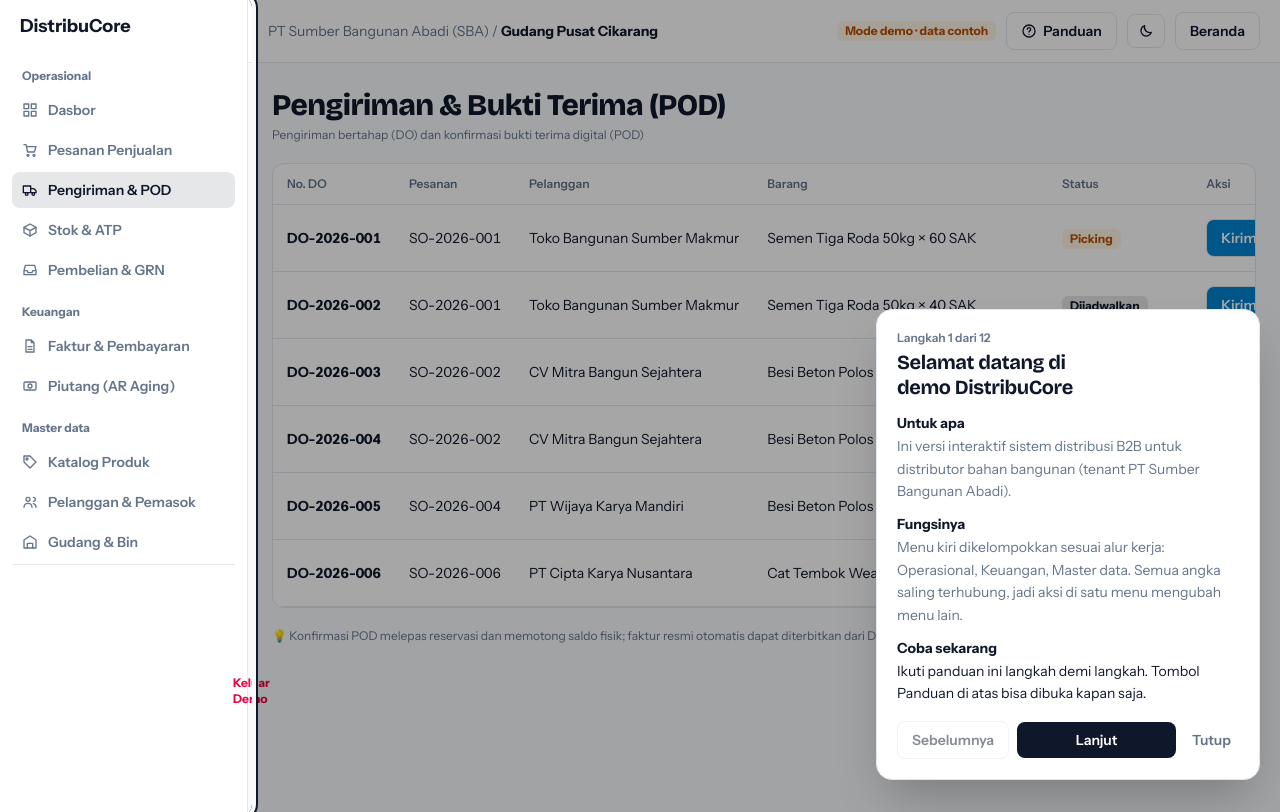
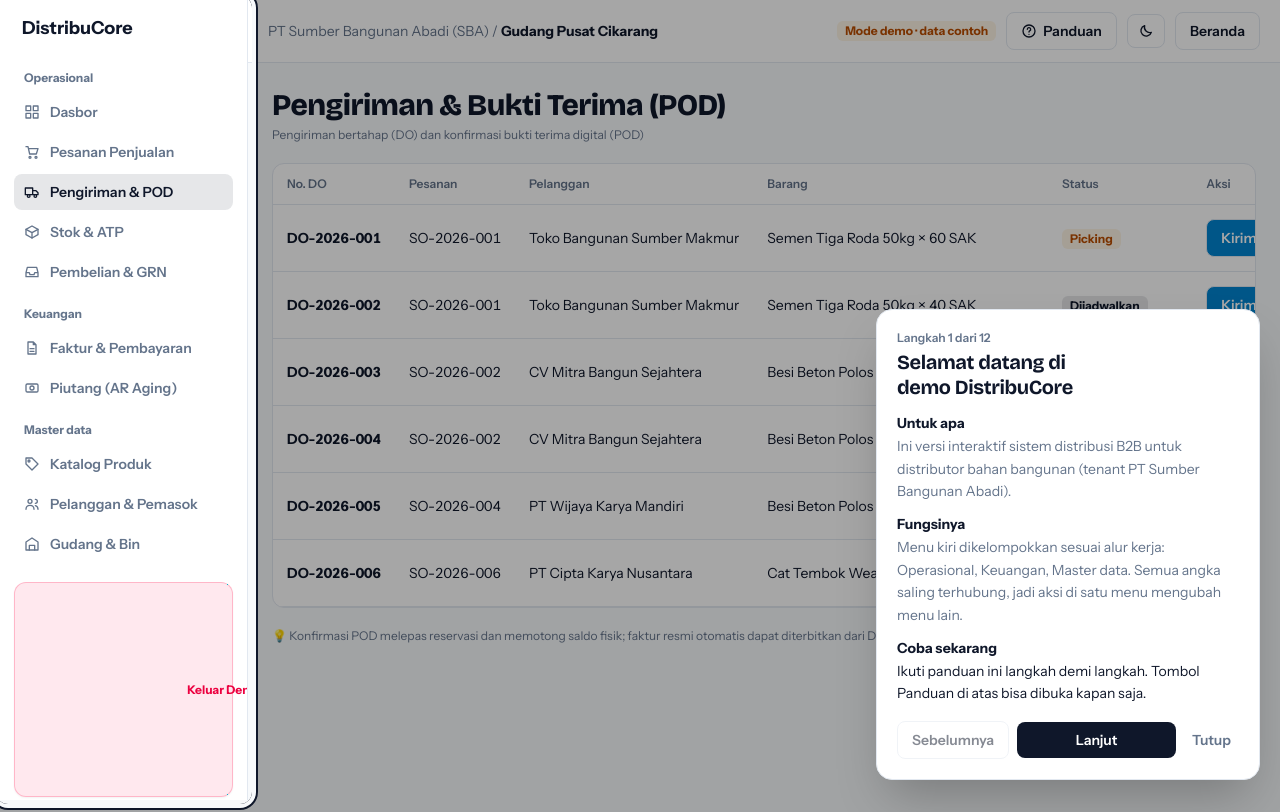
Before and after one commit to afrizadwi21/DistribuCore, a Next.js app in the folder apps/web/: page /demo/delivery in a window 1280 px wide. Built offline with nearby package versions, Linux system fonts and the light colour scheme.

Commit message:
fix(demo): pin sidebar full height and polish exit button styling

```diff
--- a/apps/web/src/components/demo/Shell.tsx
+++ b/apps/web/src/components/demo/Shell.tsx
@@ -26,7 +26,7 @@ export function Shell({ children }: { children: React.ReactNode }) {
 
   return (
     <div className="grid min-h-screen md:grid-cols-[15.5rem_1fr]">
-      <nav data-tour="sidebar" aria-label="Menu demo" className="flex gap-1 overflow-x-auto border-b border-[var(--bd)] bg-[var(--card)] p-3 md:flex-col md:overflow-visible md:border-r md:border-b-0">
+      <nav data-tour="sidebar" aria-label="Menu demo" className="flex gap-1 overflow-x-auto border-b border-[var(--bd)] bg-[var(--card)] p-3 md:sticky md:top-0 md:h-screen md:min-h-screen md:flex-col md:overflow-y-auto md:border-r md:border-b-0 md:p-3.5">
         <Link href="/" className="hidden px-2 pb-3 text-lg font-black font-heading md:block">DistribuCore</Link>
         {NAV_GROUPS.map((g) => (
           <React.Fragment key={g.group}>
@@ -39,10 +39,10 @@ export function Shell({ children }: { children: React.ReactNode }) {
             ))}
           </React.Fragment>
         ))}
-        <div className="mt-auto hidden pt-4 border-t border-[var(--bd)] md:block">
+        <div className="mt-auto hidden pt-4 md:block">
           <Link
             href="/"
-            className="flex items-center gap-2 rounded-lg px-2.5 py-2 text-xs font-bold text-rose-600 hover:bg-rose-500/10 dark:text-rose-400 transition-colors"
+            className="flex w-full items-center justify-center gap-2 rounded-xl border border-rose-500/25 bg-rose-500/10 px-3 py-2.5 text-xs font-bold text-rose-600 hover:bg-rose-500/20 dark:text-rose-400 dark:border-rose-500/30 transition-all whitespace-nowrap shadow-xs"
           >
             <DIcon name="arrow" className="rotate-180" />
             <span>Keluar Demo</span>
@@ -50,7 +50,7 @@ export function Shell({ children }: { children: React.ReactNode }) {
         </div>
         <Link
           href="/"
-          className="flex items-center gap-1.5 rounded-lg px-2.5 py-2 text-xs font-bold text-rose-600 hover:bg-rose-500/10 dark:text-rose-400 md:hidden whitespace-nowrap"
+          className="flex items-center gap-1.5 rounded-lg border border-rose-500/25 bg-rose-500/10 px-2.5 py-1.5 text-xs font-bold text-rose-600 hover:bg-rose-500/20 dark:text-rose-400 md:hidden whitespace-nowrap"
         >
           <DIcon name="arrow" className="rotate-180" />
           <span>Keluar</span>
```
